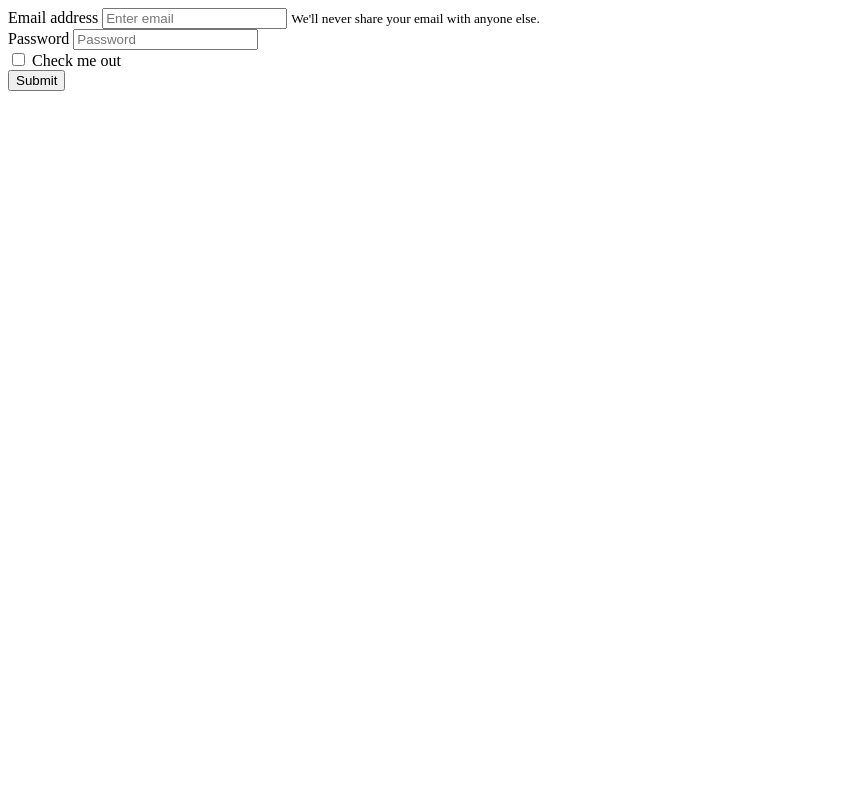
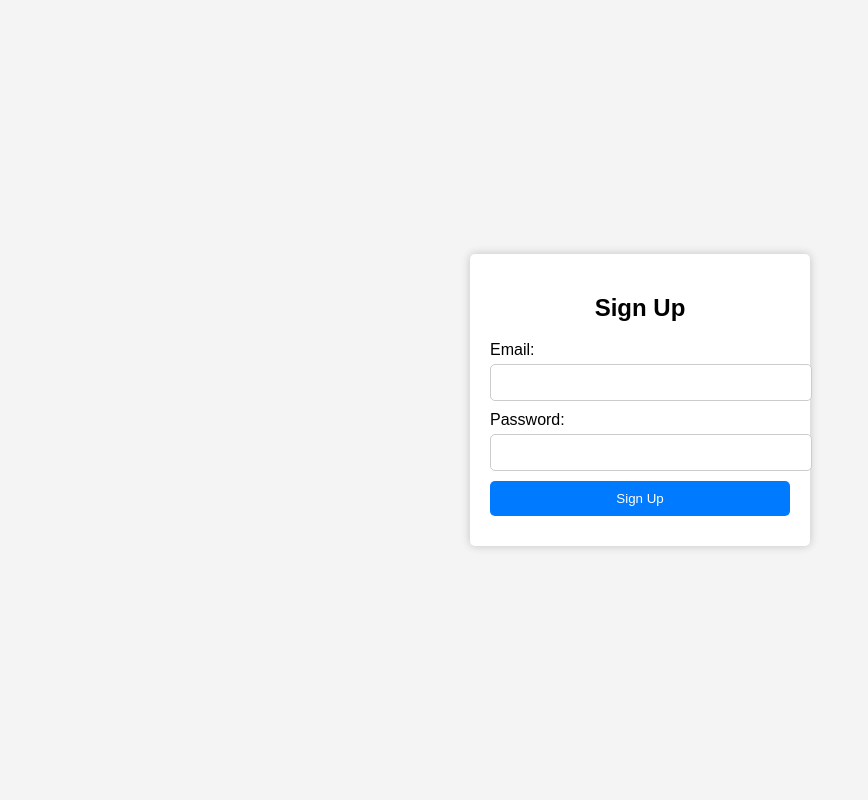
Before and after one commit to SugoiSama/SE_Project, a Flask app: template templates/login.html in a window 1280 px wide. Shown: the whole page, without its empty margins (0-868 px from the left). Run offline with Flask 3, Linux system fonts and the light colour scheme; the template is opened without the code that fills it, so the values that code supplies are empty.

Commit message:
minor change

```diff
--- a/templates/login.html
+++ b/templates/login.html
@@ -1,16 +1,72 @@
-<form>
+<!DOCTYPE html>
+<html>
+<head>
+    <title>Sign Up Page</title>
+    <style>
+        body {
+            font-family: Arial, sans-serif;
+            background-color: #f4f4f4;
+            margin: 0;
+            padding: 0;
+            display: flex;
+            justify-content: center;
+            align-items: center;
+            height: 100vh;
+        }
+        .signup-container {
+            background-color: #fff;
+            padding: 20px;
+            border-radius: 5px;
+            box-shadow: 0 0 10px rgba(0, 0, 0, 0.2);
+            width: 300px;
+        }
+        .signup-container h2 {
+            text-align: center;
+        }
+        .form-group {
+            margin: 10px 0;
+        }
+        .form-group label {
+            display: block;
+            margin-bottom: 5px;
+        }
+        .form-group input {
+            width: 100%;
+            padding: 10px;
+            border: 1px solid #ccc;
+            border-radius: 5px;
+        }
+        .form-group button {
+            width: 100%;
+            padding: 10px;
+            background-color: #007BFF;
+            color: #fff;
+            border: none;
+            border-radius: 5px;
+            cursor: pointer;
+        }
+        .form-group button:hover {
+            background-color: #0056b3;
+        }
+    </style>
+</head>
+<body>
+    <div class="signup-container">
+        <h2>Sign Up</h2>
+        <form action="your_signup_script.php" method="POST">
+
             <div class="form-group">
-    <label for="exampleInputEmail1">Email address</label>
-    <input type="email" class="form-control" id="exampleInputEmail1" aria-describedby="emailHelp" placeholder="Enter email">
-    <small id="emailHelp" class="form-text text-muted">We'll never share your email with anyone else.</small>
+                <label for="email">Email:</label>
+                <input type="email" id="email" name="email" required>
             </div>
             <div class="form-group">
-    <label for="exampleInputPassword1">Password</label>
-    <input type="password" class="form-control" id="exampleInputPassword1" placeholder="Password">
+                <label for="password">Password:</label>
+                <input type="password" id="password" name="password" required>
             </div>
-  <div class="form-group form-check">
-    <input type="checkbox" class="form-check-input" id="exampleCheck1">
-    <label class="form-check-label" for="exampleCheck1">Check me out</label>
+            <div class="form-group">
+                <button type="submit">Sign Up</button>
             </div>
-  <button type="submit" class="btn btn-primary">Submit</button>
         </form>
+    </div>
+</body>
+</html>
```
Also changed, not shown: templates/product_info.html (+9 -2 lines). Lines whose indentation alone changed are shown as unchanged.
